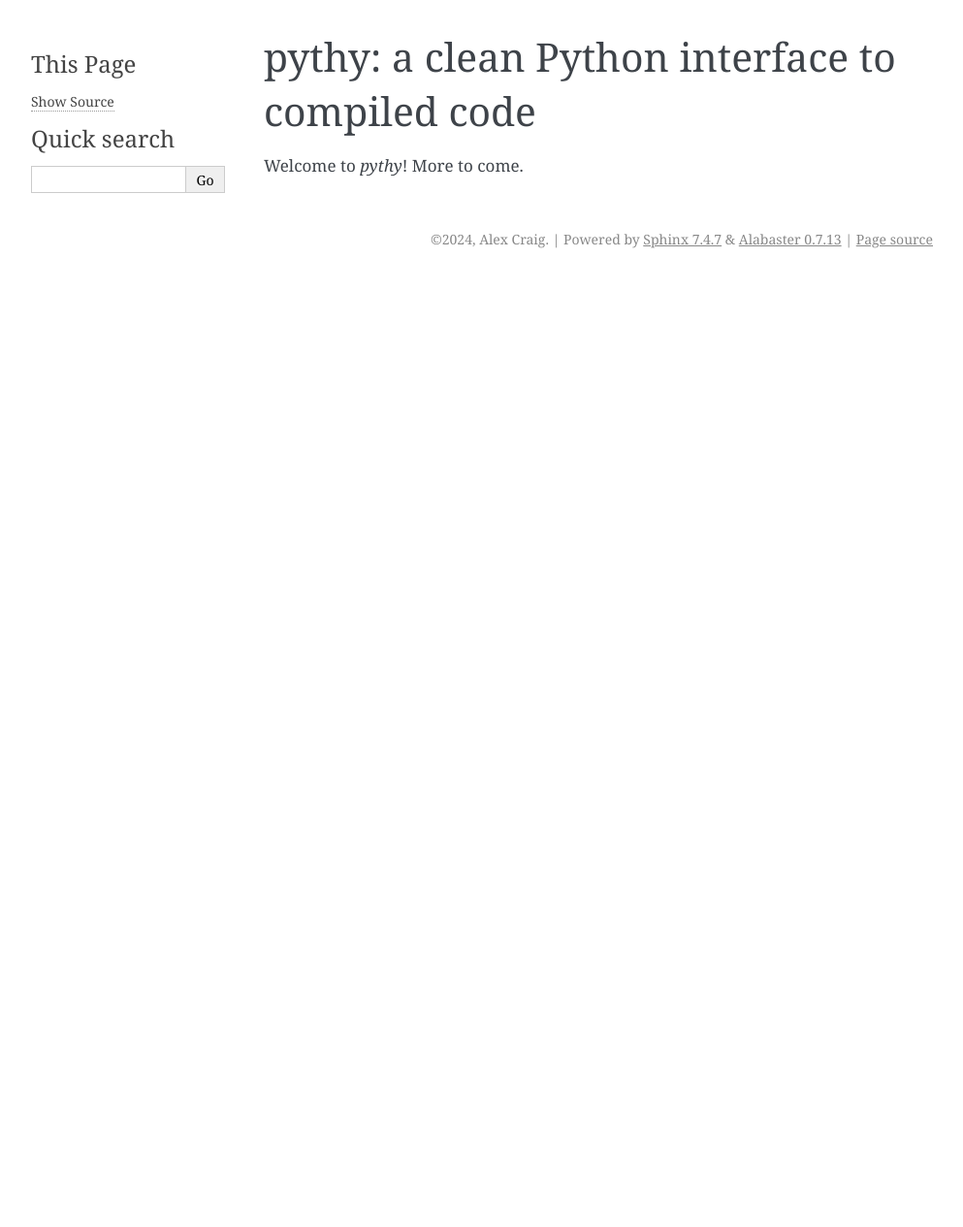
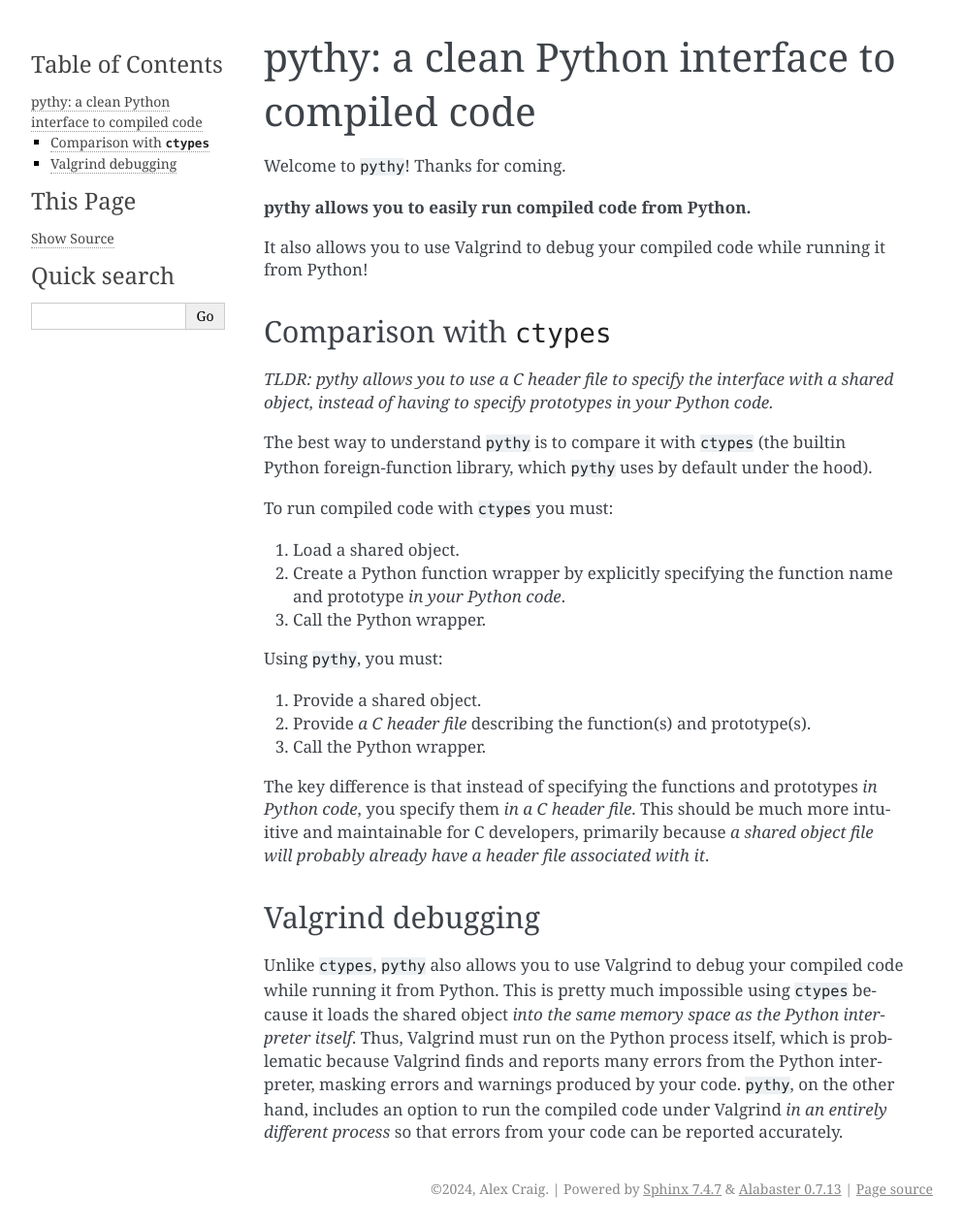
Before and after one commit to alexcraig777/pythy, a Sphinx documentation site: the page built from docs/index.rst, in a window 1280 px wide. Shown: the whole page at 97% size, without its empty margins (148-1141 px from the left). Built offline with Sphinx 7.4.7, drawn with Linux system fonts in a browser that asks for light colours; before the commit the page ends 900 px from its top, so only the background shows below that.

Commit message:
Update docs

```diff
--- a/docs/conf.py
+++ b/docs/conf.py
@@ -5,6 +5,12 @@
 
 # -- Project information -----------------------------------------------------
 # https://www.sphinx-doc.org/en/master/usage/configuration.html#project-information
+
+import sys
+from pathlib import Path
+
+# Update `sys.path` so we can import `pythy`.
+sys.path.insert(0, str(Path('..', 'src').resolve()))
 
 project = 'pythy'
 copyright = '2024, Alex Craig'
--- /dev/null
+++ b/docs/get-started.rst
@@ -0,0 +1,56 @@
+:tocdepth: 1
+
+Get Started
+===========
+
+Install ``pythy``
+-----------------
+
+.. code-block:: bash
+
+    pip install pythy
+
+Create your interface header file
+---------------------------------
+
+Create the header file ``add.h`` with the following contents:
+
+.. code-block:: c
+
+    int interface_add(int a, int b);
+
+Create your compiled shared object
+----------------------------------
+
+#.  Create the C source-code file ``add.c`` with the following
+    contents:
+
+    .. code-block:: c
+
+        #include "add.h"
+
+        int interface_add(int a, int b) {
+            return a + b;
+        }
+
+#.  Compile ``add.c`` into a Linux shared object file by running
+
+    .. code-block:: bash
+
+        gcc -fPIC -shared add.c -o add.so
+
+    This should create a file ``add.so``.
+
+Use ``pythy`` to call your compiled code from Python
+----------------------------------------------------
+
+Now this Python code will run your compiled code (you must run this
+from the directory containing ``add.so`` and ``add.h``, or use correct
+paths to those files):
+
+.. code-block:: python
+
+    import pythy
+
+    adder = pythy.create_interface("add.h", "add.so")
+    print(adder.add(1, 2))
--- a/docs/index.rst
+++ b/docs/index.rst
@@ -1,13 +1,60 @@
-.. pythy documentation master file, created by
-   sphinx-quickstart on Thu Oct  3 21:43:47 2024.
-   You can adapt this file completely to your liking, but it should at least
-   contain the root `toctree` directive.
-
 pythy: a clean Python interface to compiled code
 ================================================
 
-Welcome to `pythy`! More to come.
+.. toctree::
+    :caption: Contents:
+    :hidden:
 
-.. toctree::
-   :maxdepth: 2
-   :caption: Contents:
+    get-started
+    main
+
+Welcome to ``pythy``! Thanks for coming.
+
+**pythy allows you to easily run compiled code from Python.**
+
+It also allows you to use Valgrind to debug your compiled code while
+running it from Python!
+
+Comparison with ``ctypes``
+--------------------------
+
+*TLDR: pythy allows you to use a C header file to specify the interface
+with a shared object, instead of having to specify prototypes in your
+Python code.*
+
+The best way to understand ``pythy`` is to compare it with ``ctypes``
+(the builtin Python foreign-function library, which ``pythy`` uses by
+default under the hood).
+
+To run compiled code with ``ctypes`` you must:
+
+#. Load a shared object.
+#. Create a Python function wrapper by explicitly specifying the
+   function name and prototype *in your Python code*.
+#. Call the Python wrapper.
+
+Using ``pythy``, you must:
+
+#. Provide a shared object.
+#. Provide *a C header file* describing the function(s) and prototype(s).
+#. Call the Python wrapper.
+
+The key difference is that instead of specifying the functions and
+prototypes `in Python code`, you specify them `in a C header file`.
+This should be much more intuitive and maintainable for C developers,
+primarily because *a shared object file will probably already have a
+header file associated with it*.
+
+Valgrind debugging
+------------------
+
+Unlike ``ctypes``, ``pythy`` also allows you to use Valgrind to debug
+your compiled code while running it from Python. This is pretty much
+impossible using ``ctypes`` because it loads the shared object *into
+the same memory space as the Python interpreter itself*. Thus, Valgrind
+must run on the Python process itself, which is problematic because
+Valgrind finds and reports many errors from the Python interpreter,
+masking errors and warnings produced by your code. ``pythy``, on the
+other hand, includes an option to run the compiled code under Valgrind
+*in an entirely different process* so that errors from your code can
+be reported accurately.
```
Also changed, not shown: docs/main.rst (added, +9 -0 lines), 1 other file.
